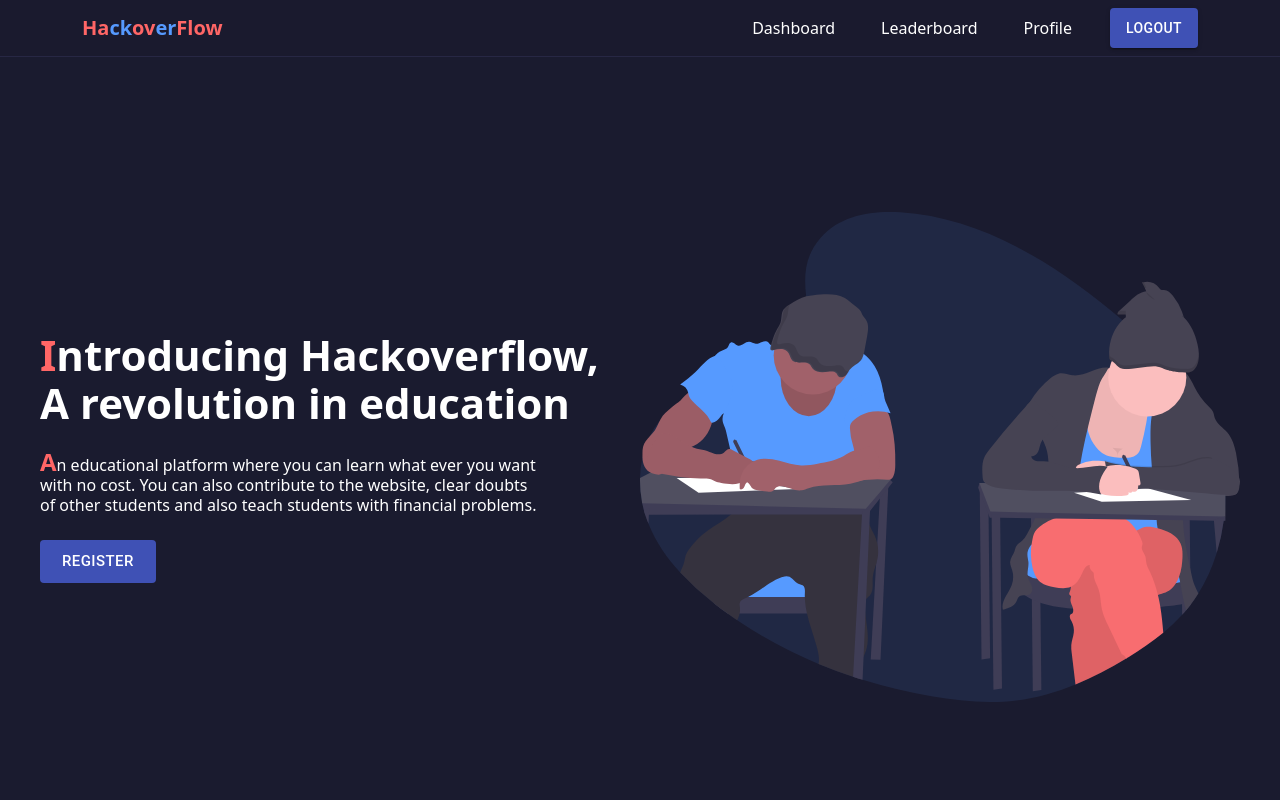
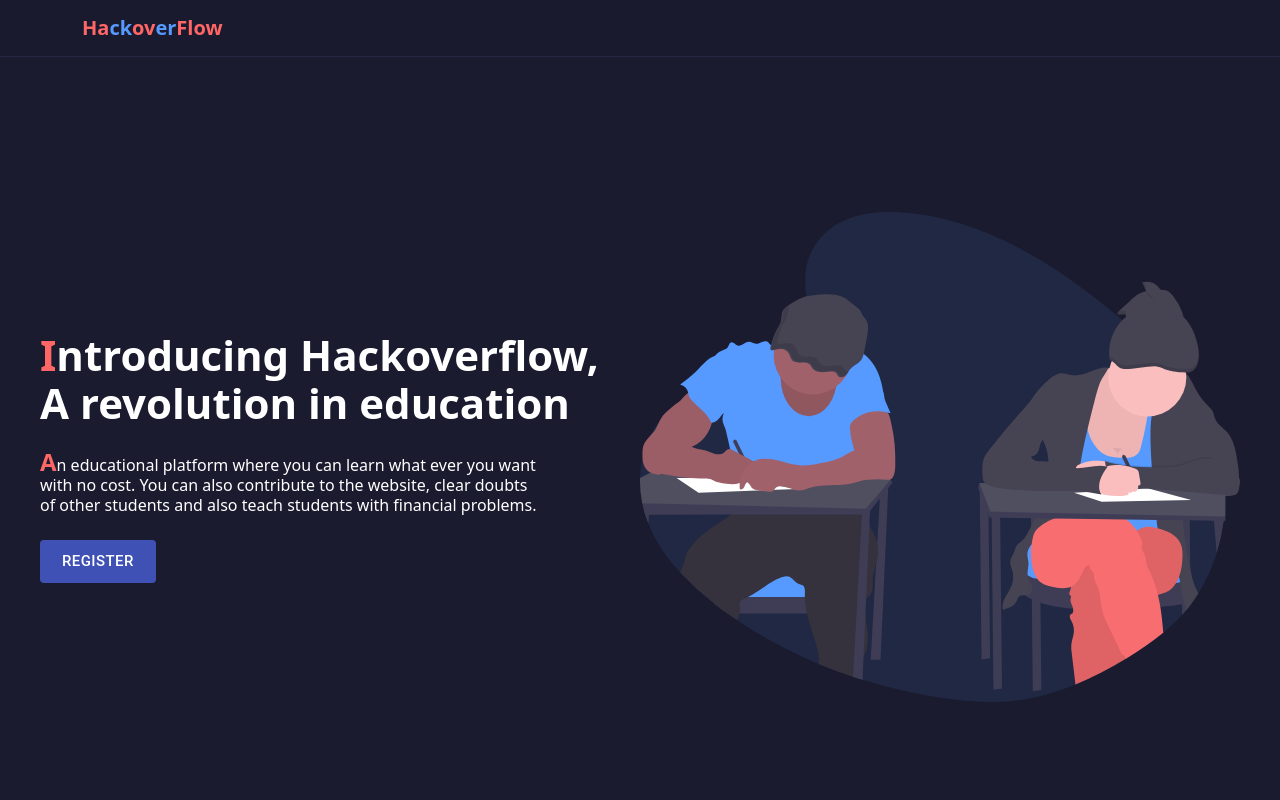
Before and after one commit to prykdev/HackOverflow_1, a React (Create React App) app in the folder client/: page / in a window 1280 px wide. Shown: the top 800 px of the page. Built offline with nearby package versions, Linux system fonts and the light colour scheme.

Commit message:
UI Changes Navbar

```diff
--- a/client/src/App.js
+++ b/client/src/App.js
@@ -16,7 +16,7 @@ function App() {
           <Route path='/dashboard' element={<Dashboard />} />
           <Route path='/profile' element={<Profile />}></Route>
           <Route path='/leaderboard' element={<Leaderboard />}></Route>
-          <Route path='/' element={<Homepage/>}></Route>
+          <Route exact path='/' element={<Homepage/>}></Route>
           <Route path='/setting' element={<Setting />}></Route>
           <Route exact path='/changepw' element={<ChangePassword />}></Route>
           <Route exact path='/register' element={<Landing />}></Route>
--- a/client/src/App.scss
+++ b/client/src/App.scss
@@ -0,0 +1,18 @@
+::-webkit-scrollbar{
+    width: .6em;
+  }
+  ::-webkit-scrollbar-track{
+    background:  hsl(72, 8%, 88%);
+    border-radius: 100vw;
+    margin-block: .5em ;
+  }
+
+  ::-webkit-scrollbar-thumb{
+    background:  hsl(0, 1%, 61%) ;
+    border-radius: 100vw;
+
+  }
+
+  ::-webkit-scrollbar-thumb:hover{
+    background:hsl(176, 6%, 20%);
+  }
--- a/client/src/Components/Navbar/NavbarComponent.jsx
+++ b/client/src/Components/Navbar/NavbarComponent.jsx
@@ -1,4 +1,4 @@
-import React, { useEffect } from "react";
+import React, { useEffect , useState } from "react";
 import { Nav, NavDropdown, Container, Navbar } from "react-bootstrap";
 import { Link } from "react-router-dom";
 import { useAppContext } from "../../Context/appContext";
@@ -6,31 +6,43 @@ import { useNavigate } from "react-router-dom";
 import Button from "@material-ui/core/Button";
 import "./NavbarComponent.scss";
 
-const NavbarComponent = () => {
+const NavbarComponent = ({pathname}) => {
+  console.log("scmdsk[mc" + pathname)
   const { token, logoutUser } = useAppContext();
   const navigate = useNavigate();
 
+  const [isLogin, setIsLogin] = useState(false);
+
+
+
   useEffect(() => {
-    if (!token) {
+
+    if(pathname === "/" || pathname === "/register")
+    {
+        setIsLogin(true)
+    }
+
+    else if(!token) {
       navigate("/");
     }
-  }, [token, navigate]);
+  }, [token, navigate,pathname]);
   return (
 
-    <Navbar className ="navheader" collapseOnSelect expand='lg' >
+    <Navbar sticky="top" className ="navheader" collapseOnSelect expand='lg' >
       <Container>
         <Navbar.Brand className="nav-logo" style={{cursor:"pointer"}} href="/homepage"> <span>Ha</span>ck<span>ov</span>er<span>Flow</span></Navbar.Brand>
         <Navbar.Toggle aria-controls='responsive-navbar-nav' />
         <Navbar.Collapse id='responsive-navbar-nav'>
-          <Nav className='ms-auto'>
-            <Nav.Link as={Link} to='/dashboard'>
+        {!isLogin ? <Nav className='ms-auto'>
+
+<Nav.Link as={Link} to='/dashboard' style={{ textDecoration: 'none' }}>
    Dashboard
  </Nav.Link>
-            <Nav.Link as={Link} to='/leaderboard'>
+ <Nav.Link as={Link} to='/leaderboard' style={{ textDecoration: 'none' }}>
    Leaderboard
  </Nav.Link>
  <NavDropdown
-              title='Profile'
+   title='Profile▼'
    id='collasible-nav-dropdown'
    style={{ fontSize: "16px" }}
  >
@@ -49,7 +61,8 @@ const NavbarComponent = () => {
  >
    Logout
  </Button>
-          </Nav>
+</Nav> : <></> }
+
 
         </Navbar.Collapse>
       </Container>
--- a/client/src/Components/Signup/Signup.scss
+++ b/client/src/Components/Signup/Signup.scss
@@ -1,3 +1,7 @@
+.loginBoxabc{
+  margin-top: 70px;
+}
+
 .loginBox input {
   width: 100%;
   margin-bottom: 20px;
--- a/client/src/Pages/ChangePassword/ChangePassword.jsx
+++ b/client/src/Pages/ChangePassword/ChangePassword.jsx
@@ -53,18 +53,18 @@ const ChangePassword = () => {
   return (
     <>
       <NavbarComponent />
-      <div className='landing'>
-        <div className='loginBoxabc'>
+      <div className='landing-cp'>
+        <div className='loginBoxabc-cp'>
           <img
-            className='userabc'
+            className='userabc-cp'
             src='https://cdn1.iconfinder.com/data/icons/avatars-55/100/avatar_profile_user_music_headphones_shirt_cool-512.png'
             height='100px'
             width='100px'
           />
           <h3>Change Your Password</h3>
-          <div className='loginBox text-center'>
+          <div className='loginBox-cp text-center'>
             <form onSubmit={onSubmit}>
-              <div className='inputBox'>
+              <div className='inputBox-cp'>
                 <input
                   type='password'
                   name='currentPassword'
@@ -90,7 +90,7 @@ const ChangePassword = () => {
                   onChange={handleChange}
                 />
               </div>
-              <button className=' loginbtn' type='submit'>
+              <button className='loginbtn-cp' type='submit'>
                 Submit
               </button>
             </form>
--- a/client/src/Pages/ChangePassword/ChangePassword.scss
+++ b/client/src/Pages/ChangePassword/ChangePassword.scss
@@ -1,11 +1,9 @@
-.loginBox input {
+.loginBox-cp input {
     width: 100%;
     margin-bottom: 20px;
   }
 
-  .loginBox input[type="text"],
-  .loginBox input[type="email"],
-  .loginBox input[type="password"] {
+  .loginBox-cp input[type="password"] {
     border: none;
     border-bottom: 2px solid #262626;
     outline: none;
@@ -17,32 +15,31 @@
     box-sizing: border-box;
   }
 
-  .loginBox input[type="text"]:hover,
-  .loginBox input[type="password"]:hover,
-  .loginBox input[type="email"]:hover {
+
+  .loginBox-cp input[type="email"]:hover {
     color: #42f3fa;
     border: 1px solid #42f3fa;
     box-shadow: 0 0 5px rgba(0, 255, 0, 0.3), 0 0 10px rgba(0, 255, 0, 0.2),
       0 0 15px rgba(0, 255, 0, 0.1), 0 2px 0 black;
   }
 
-  .loginBox input[type="text"]:focus,
-  .loginBox input[type="password"]:focus,
-  .loginBox input[type="email"]:focus {
+
+  .loginBox-cp input[type="password"]:focus
+ {
     border-bottom: 2px solid #42f3fa;
   }
 
-  .inputBox {
+  .inputBox-cp {
     position: relative;
   }
 
-  .inputBox span {
+  .inputBox-cp span {
     position: absolute;
     top: 10px;
     color: #262626;
   }
 
-  .loginBox input[type="submit"] {
+  .loginBox-cp input[type="submit"] {
     border: none;
     outline: none;
     height: 40px;
@@ -53,7 +50,7 @@
     cursor: pointer;
   }
 
-  .loginBox a {
+  .loginBox-cp a {
     color: #262626;
     font-size: 14px;
     font-weight: bold;
@@ -70,7 +67,7 @@
     color: #0000ff;
   }
 
-  .loginbtn {
+  .loginbtn-cp {
     border: none;
     outline: none;
     height: 40px;
@@ -82,7 +79,7 @@
     width: 100%;
   }
 
-  .landing {
+  .landing-cp {
     margin: 0;
     padding: 0;
     background: url(https://bit.ly/3iBhyBi) no-repeat;
@@ -95,7 +92,7 @@
   }
 
   @media screen and (max-width: 600px) {
-    .landing {
+    .landing-cp {
       background-size: cover;
     }
   }
@@ -104,7 +101,7 @@
     height: 100%;
   }
 
-  .loginBoxabc {
+  .loginBoxabc-cp {
     box-shadow: 0 4px 20px rgb(0 0 0 / 0.5);
     position: absolute;
     top: 50%;
@@ -118,7 +115,7 @@
     box-sizing: border-box;
   }
 
-  .userabc {
+  .userabc-cp {
     margin: 0 auto;
     display: block;
     margin-bottom: 20px;
@@ -130,16 +127,3 @@
     color: gainsboro;
     text-align: center;
   }
-
-  .loginBoxabc .toggleText {
-    margin-left: 50px;
-    border: none;
-    align-self: center;
-    outline: none;
-    font-size: 15px;
-    color: #fff;
-    border-radius: 20px;
-    cursor: pointer;
-    width: 100%;
-    margin-bottom: 20px;
-  }
--- a/client/src/Pages/Homepage/Homepage.jsx
+++ b/client/src/Pages/Homepage/Homepage.jsx
@@ -4,15 +4,19 @@ import Button from '@material-ui/core/Button';
 import img1 from './img-1.svg';
 import img2 from './img-2.svg';
 import NavbarComponent from '../../Components/Navbar/NavbarComponent';
+import { useLocation } from "react-router-dom"
 
 import {
     Link
 } from "react-router-dom";
 
 export const Homepage = () => {
+  const {pathname} = useLocation();
+
+
   return (
     <div>
-     <NavbarComponent/>
+     <NavbarComponent pathname={pathname}/>
 
       <div id="home">
         <div className="home-container">
@@ -28,7 +32,7 @@ export const Homepage = () => {
               financial problems.
             </div>
 
-            <Link to="/register">
+            <Link to="/register" style={{ textDecoration: 'none' }}>
               <Button
                 style={{ marginTop: 25, color: "#fff" }}
                 size="large"
--- a/client/src/Pages/Landing/Landing.jsx
+++ b/client/src/Pages/Landing/Landing.jsx
@@ -2,10 +2,16 @@ import React, { useState } from "react"
 import { Login } from "../../Components/Login/Login"
 import { Signup } from "../../Components/Signup/Signup"
 import "./Landing.scss"
+import NavbarComponent from "../../Components/Navbar/NavbarComponent"
+import { useLocation } from "react-router-dom"
+
 const Landing = () => {
   const [isSignUp, setIsSignUp] = useState(true)
+  const {pathname} = useLocation();
+  console.log(pathname)
   return (
     <>
+ <NavbarComponent pathname={pathname}/>
       <div className='landing'>
         <div className='loginBoxabc'>
           <img
@@ -24,14 +30,6 @@ const Landing = () => {
               ? "Already have an account? Login"
               : "Don't have an account? Sign up"}
           </div>
-          {/* <div className='btn'>
-            <button
-              className='btnlanding'
-
-            >
-              {isSignUp ? "Login" : "Sign up"}
-            </button>
-          </div> */}
         </div>
       </div>
     </>
--- a/client/src/Pages/Landing/Landing.scss
+++ b/client/src/Pages/Landing/Landing.scss
@@ -2,7 +2,7 @@
   margin: 0;
   padding: 0;
   background: url(https://bit.ly/3iBhyBi) no-repeat;
-  height: 100vh;
+  height: 102vh;
   font-family: sans-serif;
   background-size: cover;
   background-repeat: no-repeat;
--- a/client/src/Pages/Leaderboard/Leaderboard.jsx
+++ b/client/src/Pages/Leaderboard/Leaderboard.jsx
@@ -51,6 +51,7 @@ const Leaderboard = () => {
         </div>
       </div>
     </div>
+
   );
 };
 export default Leaderboard;
```
Lines whose indentation alone changed are shown as unchanged.
